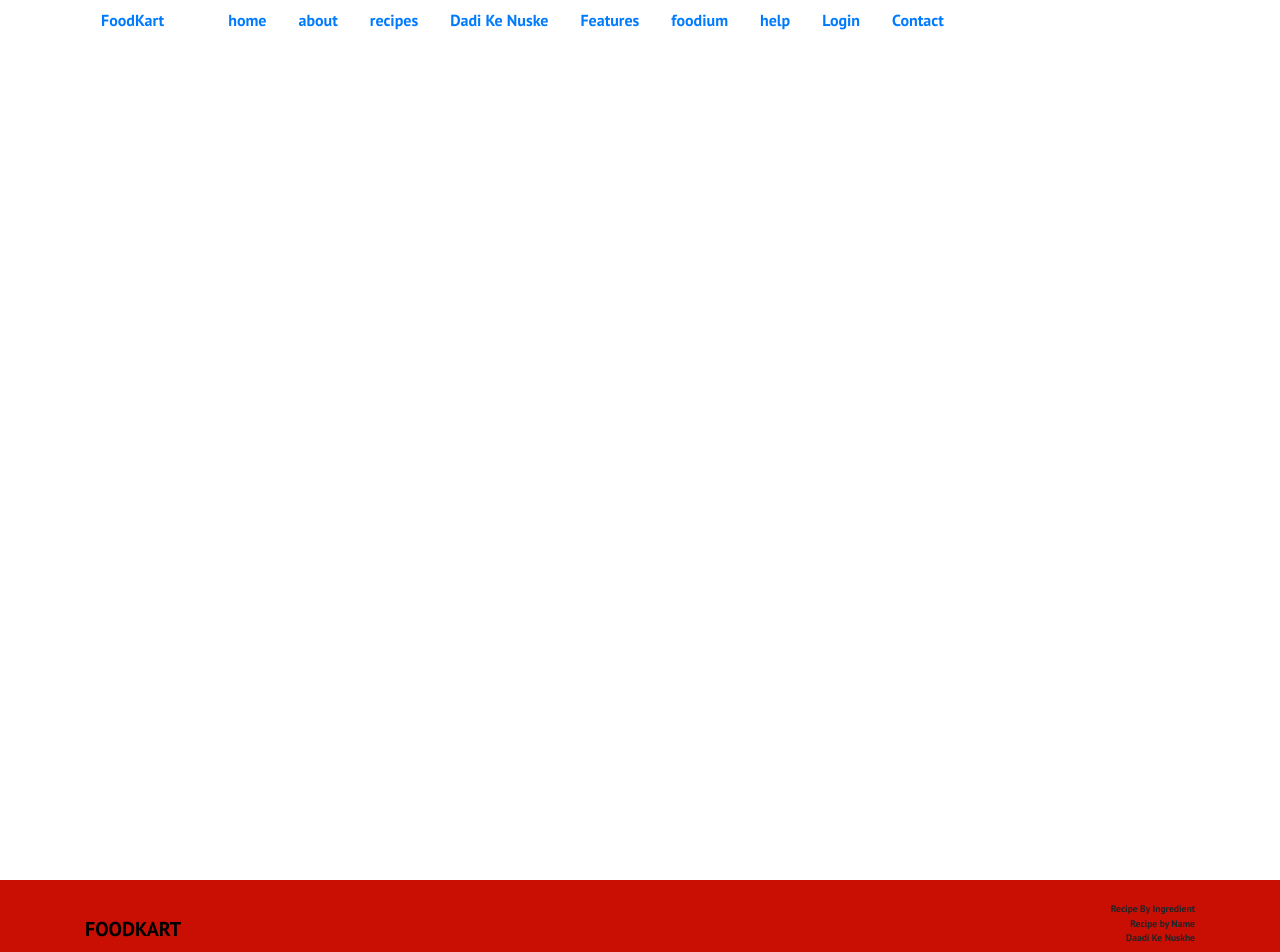
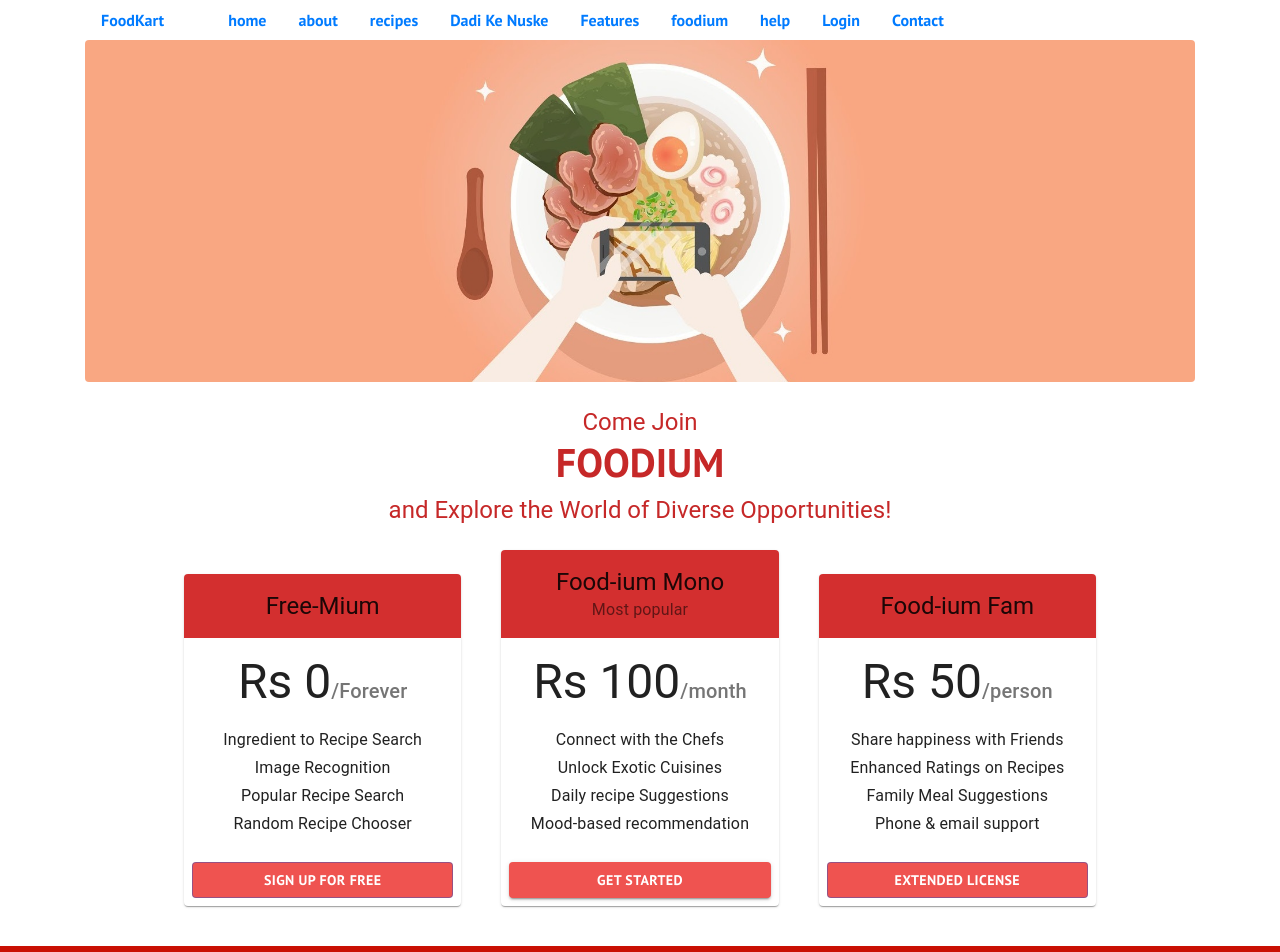
Before and after one commit to joyrel-vaz/foodieverse, a React (Create React App) app: page /foodium in a window 1280 px wide. Shown: the top 952 px of the page. Built offline with nearby package versions, Linux system fonts and the light colour scheme; no server answers.

Commit message:
Added Foodium Page

```diff
--- a/src/Components/App.js
+++ b/src/Components/App.js
@@ -28,7 +28,7 @@ import MealPlanner from './MealPlanner'
 import LoginError from './LoginError'
 import RecipeFullPage from './RecipeFullPage'
 import MyFavorites from './MyFavorites';
-
+import Foodium from './Foodium'
 
 function App() {
 
@@ -62,6 +62,7 @@ function App() {
               <PrivateRoute path="/surprise" component={Surprise}/>
               <PrivateRoute path="/mealPlanner" component={MealPlanner}/>
               <Route path='/recipefull' component={RecipeFullPage}/>
+              <Route path='/foodium' component={Foodium}/>
               <PrivateRoute path='/favorites' component={MyFavorites}/>
             </Switch>
           </AuthProvider>
--- /dev/null
+++ b/src/Components/Foodium.js
@@ -0,0 +1,164 @@
+import React from 'react';
+import { makeStyles, withStyles } from '@material-ui/core/styles';
+import Button from '@material-ui/core/Button';
+import Card from '@material-ui/core/Card';
+import CardActions from '@material-ui/core/CardActions';
+import CardContent from '@material-ui/core/CardContent';
+import CardHeader from '@material-ui/core/CardHeader';
+import Grid from '@material-ui/core/Grid';
+import StarIcon from '@material-ui/icons/StarBorder';
+import Typography from '@material-ui/core/Typography';
+import Container from '@material-ui/core/Container';
+import red from '@material-ui/core/colors/red';
+
+const ColorButton = withStyles((theme) => ({
+    root: {
+      color: theme.palette.getContrastText(red[400]),
+      backgroundColor: red[400],
+      '&:hover': {
+        backgroundColor: red[800],
+      },
+    },
+  }))(Button);
+
+
+const useStyles = makeStyles((theme) => ({
+  '@global': {
+    ul: {
+      margin: 0,
+      padding: 0,
+      listStyle: 'none',
+    },
+  },
+  root: {
+    width: '100%',
+    maxWidth: 360,
+    backgroundColor: theme.palette.background.paper,
+    color: '#C90F03'
+  },
+  appBar: {
+    borderBottom: `1px solid ${theme.palette.divider}`,
+  },
+  toolbar: {
+    flexWrap: 'wrap',
+  },
+  toolbarTitle: {
+    flexGrow: 1,
+  },
+  link: {
+    margin: theme.spacing(1, 1.5),
+  },
+  heroContent: {
+    padding: theme.spacing(3, 0, 3),
+    color: red[800]
+  },
+  cardHeader: {
+    backgroundColor: red[700] ,
+  },
+  cardPricing: {
+    display: 'flex',
+    justifyContent: 'center',
+    alignItems: 'baseline',
+    marginBottom: theme.spacing(2),
+  },
+}));
+
+const tiers = [
+  {
+    title: 'Free-Mium',
+    price: '0',
+    description: [
+        'Ingredient to Recipe Search',
+        'Image Recognition',
+        'Popular Recipe Search',
+        'Random Recipe Chooser',
+    ],
+    option: '/Forever',
+    buttonText: 'Sign up for Free',
+    buttonVariant: 'outlined',
+  },
+  {
+    title: 'Food-ium Mono',
+    subheader: 'Most popular',
+    price: '100',
+    description: [
+      'Connect with the Chefs',
+      'Unlock Exotic Cuisines',
+      'Daily recipe Suggestions',
+      'Mood-based recommendation',
+    ],
+    option: '/month',
+    buttonText: 'Get started',
+    buttonVariant: 'contained',
+  },
+  {
+    title: 'Food-ium Fam',
+    price: '50',
+    description: [
+      'Share happiness with Friends',
+      'Enhanced Ratings on Recipes',
+      'Family Meal Suggestions',
+      'Phone & email support',
+    ],
+    option: '/person',
+    buttonText: 'Extended License',
+    buttonVariant: 'outlined',
+  },
+];
+
+export default function Foodium() {
+  const classes = useStyles();
+
+  return (
+      <>{/* Hero unit */}
+      <img src="images/foodium.jpg" className="img-fluid rounded" alt="" />
+      <Container maxWidth="md" component="main" className={classes.heroContent}>
+      <Typography variant="h5" align="center" component="p" >
+         Come Join <h1>FOODIUM</h1> and Explore the World of Diverse Opportunities!
+        </Typography>
+        </Container>
+      {/* End hero unit */}
+      <Container maxWidth="md" component="main" >
+        <Grid container spacing={5} alignItems="flex-end">
+          {tiers.map((tier) => (
+            // Enterprise card is full width at sm breakpoint
+            <Grid item key={tier.title} xs={12} sm={tier.title === 'Enterprise' ? 12 : 6} md={4}>
+              <Card>
+                <CardHeader
+                  title={tier.title}
+                  subheader={tier.subheader}
+                  titleTypographyProps={{ align: 'center' }}
+                  subheaderTypographyProps={{ align: 'center' }}
+                  action={tier.title === 'Pro' ? <StarIcon /> : null}
+                  className={classes.cardHeader}
+                />
+                <CardContent>
+                  <div className={classes.cardPricing}>
+                    <Typography component="h2" variant="h3" color="textPrimary">
+                      Rs {tier.price}
+                    </Typography>
+                    <Typography variant="h6" color="textSecondary">
+                      {tier.option}
+                    </Typography>
+                  </div>
+                  <ul>
+                    {tier.description.map((line) => (
+                      <Typography component="li" variant="subtitle1" align="center" key={line}>
+                        {line}
+                      </Typography>
+                    ))}
+                  </ul>
+                </CardContent>
+                <CardActions>
+                  <ColorButton fullWidth variant={tier.buttonVariant} color='primary'>
+                    {tier.buttonText}
+                  </ColorButton>
+                </CardActions>
+              </Card>
+            </Grid>
+          ))}
+        </Grid>
+    </Container>
+    </>
+  );
+}
```
Also changed, not shown: public/images/foodium.jpg (added).
